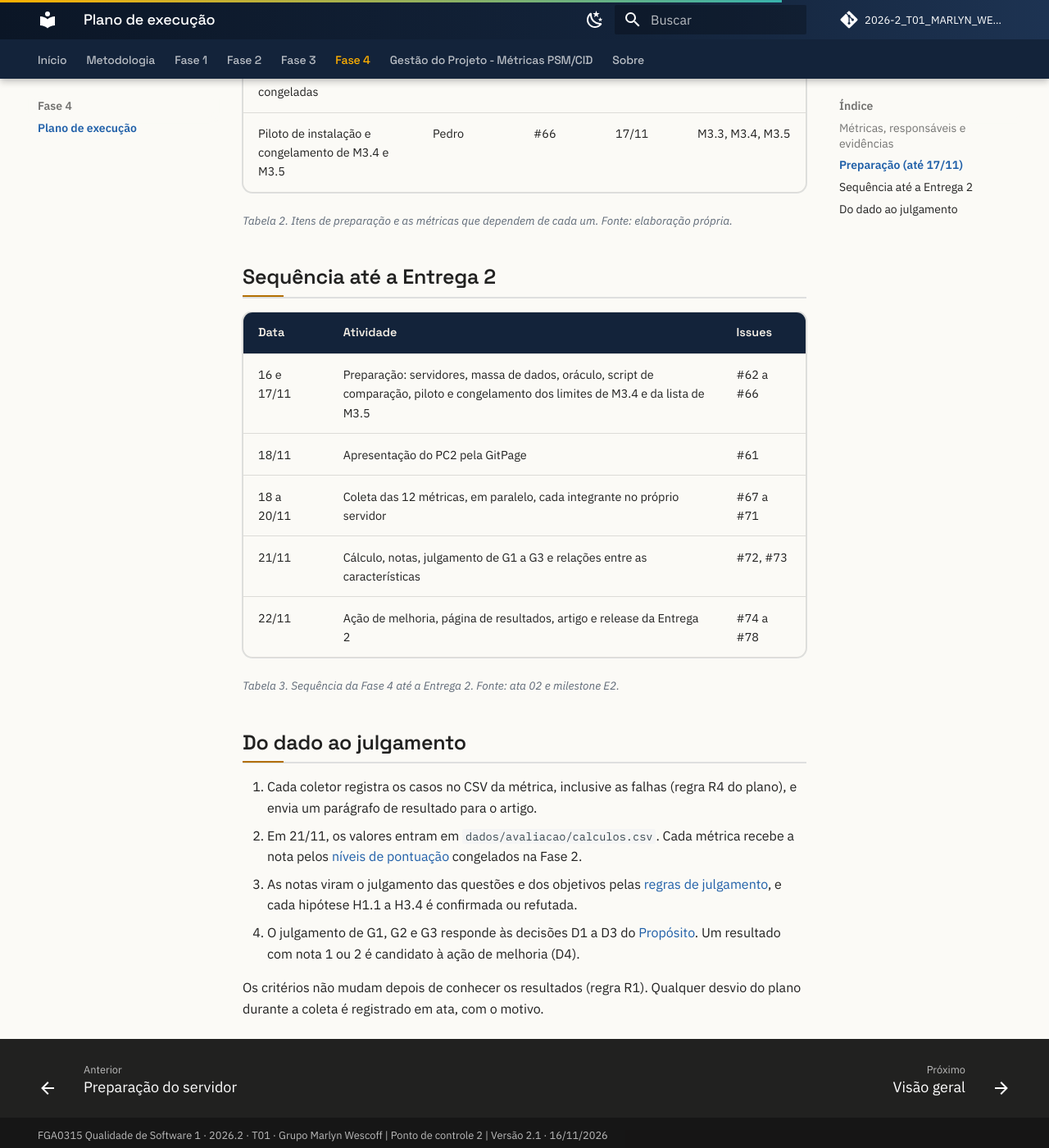
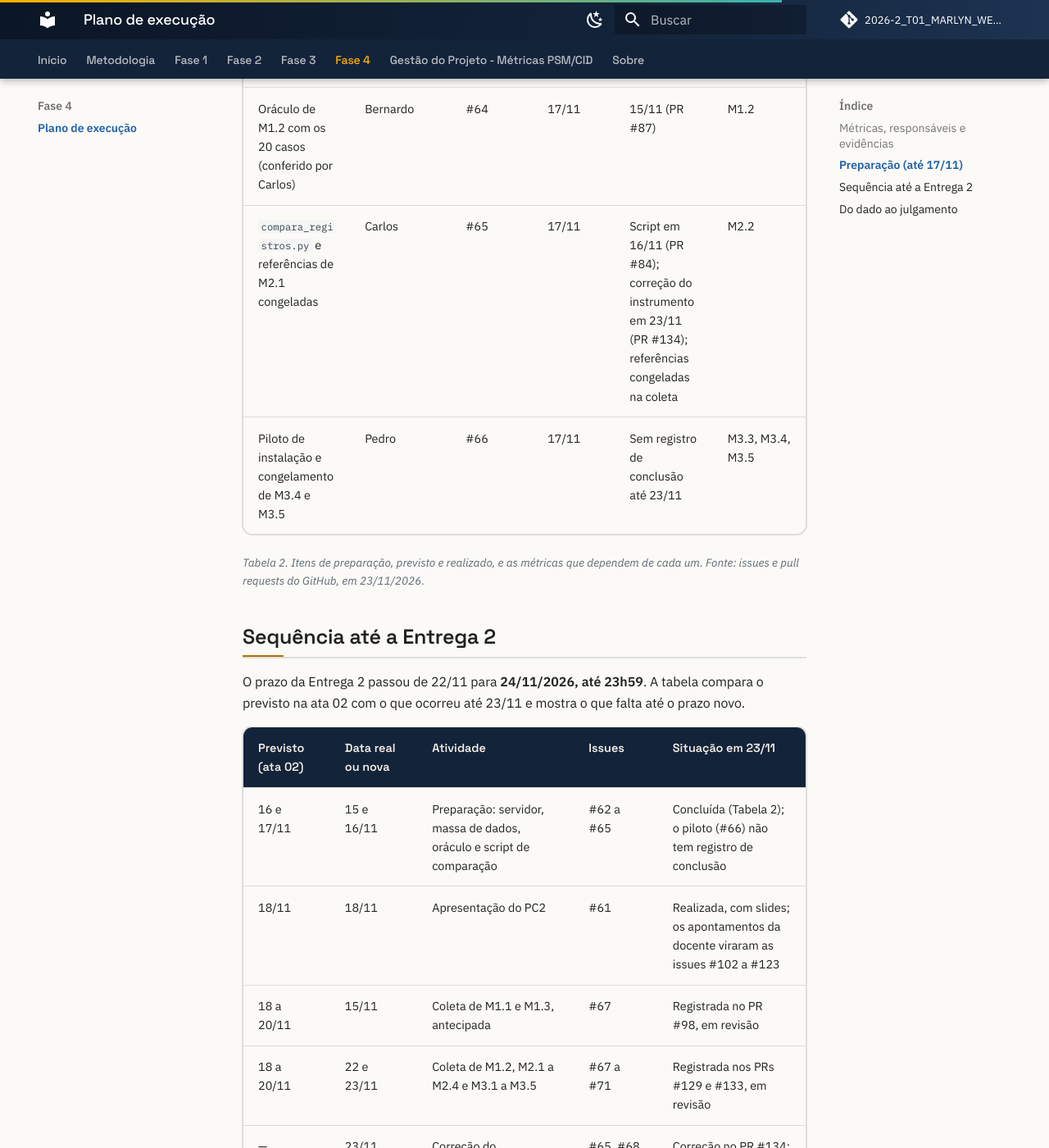
Before and after one commit to FCTE-Qualidade-de-Software-1/2026-2_T01_MARLYN_WESCOFF, an MkDocs documentation site: the page built from docs/fase-4/plano-de-execucao.md, in a window 1280 px wide and 1400 px high, scrolled down 3449 px. Shown: the whole window at 82% size. Built offline with MkDocs 1.6.1 and Material for MkDocs 9.7.7, drawn with Linux system fonts in a browser that asks for light colours; comment, search, counter and statistics services are not loaded; some of the changed text lies outside the part shown.

Commit message:
Atualiza o prazo da Entrega 2 para 24/11 e registra o cronograma real da Fase 4
Closes #123

```diff
--- a/docs/fase-4/plano-de-execucao.md
+++ b/docs/fase-4/plano-de-execucao.md
@@ -1,12 +1,12 @@
 # Plano de execução da Fase 4
 
-A Fase 4 coleta as 12 métricas de **18 a 20/11/2026**, calcula e julga os objetivos G1 a G3 em 21/11 e consolida os resultados e a ação de melhoria até a Entrega 2, em **22/11/2026**. Esta página diz quem coleta cada métrica, até quando, com qual evidência e em qual pasta. O **como** executar cada métrica está no [Plano de avaliação da Fase 3](../fase-3/plano-de-avaliacao.md#3-instrucoes-do-avaliador), e o cronograma e os responsáveis foram aprovados na reunião de 14/11/2026 ([ata 02](https://github.com/FCTE-Qualidade-de-Software-1/2026-2_T01_MARLYN_WESCOFF/blob/main/atas/2026-11-14-ata-02.md)).
+A Fase 4 previa coletar as 12 métricas de 18 a 20/11/2026, julgar os objetivos G1 a G3 em 21/11 e consolidar os resultados e a ação de melhoria até 22/11. A coleta ocorreu entre 15 e 23/11, e o prazo da Entrega 2 passou para **24/11/2026, até 23h59**; o cronograma real está na [Tabela 3](#sequencia-ate-a-entrega-2). Esta página diz quem coleta cada métrica, até quando, com qual evidência e em qual pasta. O **como** executar cada métrica está no [Plano de avaliação da Fase 3](../fase-3/plano-de-avaliacao.md#3-instrucoes-do-avaliador), e o cronograma e os responsáveis foram aprovados na reunião de 14/11/2026 ([ata 02](https://github.com/FCTE-Qualidade-de-Software-1/2026-2_T01_MARLYN_WESCOFF/blob/main/atas/2026-11-14-ata-02.md)).
 
 Cada integrante coleta no próprio servidor, montado pelo mesmo script de preparação (decisão D3 da ata 02). O andamento de cada tarefa pode ser acompanhado no [quadro de tarefas](https://github.com/users/cadumotta/projects/1) e nas [métricas de gestão PSM/CID](../gestao/index.md).
 
 ## Métricas, responsáveis e evidências
 
-| Métrica | Responsável | Issue | Até | Evidência | Pasta em `dados/avaliacao/` |
+| Métrica | Responsável | Issue | Prazo (ata 02) | Evidência | Pasta em `dados/avaliacao/` |
 |---|---|---|---|---|---|
 | M1.1 Cobertura funcional | Bernardo | #67 | 20/11 | Uma linha por tarefa T01 a T12 em `execucoes.csv`, com captura de tela do resultado | `M1.1/` |
 | M1.2 Correção funcional | Bernardo | #67 | 20/11 | Valor exibido pelo Moodle em cada um dos 20 casos do `oraculo.csv`, com captura | `M1.2/` |
@@ -29,27 +29,33 @@ As evidências seguem o nome da seção 5 do plano da Fase 3, `<métrica>_<caso>
 
 A coleta só começa quando a preparação de que ela depende estiver mergeada na `main`.
 
-| Item | Responsável | Issue | Até | Necessário para |
-|---|---|---|---|---|
-| Script de preparação do servidor e imagem-base | Maykon | #62 | 17/11 | Todas as métricas |
-| `gera_massa.py`, `usuarios.csv` e `questoes.gift` | João Pedro | #63 | 17/11 | M1.1 a M1.3, M2.1, M2.2, M3.5 |
-| Oráculo de M1.2 com os 20 casos (conferido por Carlos) | Bernardo | #64 | 17/11 | M1.2 |
-| `compara_registros.py` e referências de M2.1 congeladas | Carlos | #65 | 17/11 | M2.2 |
-| Piloto de instalação e congelamento de M3.4 e M3.5 | Pedro | #66 | 17/11 | M3.3, M3.4, M3.5 |
+| Item | Responsável | Issue | Previsto | Realizado | Necessário para |
+|---|---|---|---|---|---|
+| Script de preparação do servidor e imagem-base | Maykon | #62 | 17/11 | 15/11 (PR #88) | Todas as métricas |
+| `gera_massa.py`, `usuarios.csv` e `questoes.gift` | João Pedro | #63 | 17/11 | 15/11 (PR #90) | M1.1 a M1.3, M2.1, M2.2, M3.5 |
+| Oráculo de M1.2 com os 20 casos (conferido por Carlos) | Bernardo | #64 | 17/11 | 15/11 (PR #87) | M1.2 |
+| `compara_registros.py` e referências de M2.1 congeladas | Carlos | #65 | 17/11 | Script em 16/11 (PR #84); correção do instrumento em 23/11 (PR #134); referências congeladas na coleta | M2.2 |
+| Piloto de instalação e congelamento de M3.4 e M3.5 | Pedro | #66 | 17/11 | Sem registro de conclusão até 23/11 | M3.3, M3.4, M3.5 |
 
-<p class="legenda">Tabela 2. Itens de preparação e as métricas que dependem de cada um. Fonte: elaboração própria.</p>
+<p class="legenda">Tabela 2. Itens de preparação, previsto e realizado, e as métricas que dependem de cada um. Fonte: issues e pull requests do GitHub, em 23/11/2026.</p>
 
 ## Sequência até a Entrega 2
 
-| Data | Atividade | Issues |
-|---|---|---|
-| 16 e 17/11 | Preparação: servidores, massa de dados, oráculo, script de comparação, piloto e congelamento dos limites de M3.4 e da lista de M3.5 | #62 a #66 |
-| 18/11 | Apresentação do PC2 pela GitPage | #61 |
-| 18 a 20/11 | Coleta das 12 métricas, em paralelo, cada integrante no próprio servidor | #67 a #71 |
-| 21/11 | Cálculo, notas, julgamento de G1 a G3 e relações entre as características | #72, #73 |
-| 22/11 | Ação de melhoria, página de resultados, artigo e release da Entrega 2 | #74 a #78 |
+O prazo da Entrega 2 passou de 22/11 para **24/11/2026, até 23h59**. A tabela compara o previsto na ata 02 com o que ocorreu até 23/11 e mostra o que falta até o prazo novo.
 
-<p class="legenda">Tabela 3. Sequência da Fase 4 até a Entrega 2. Fonte: ata 02 e milestone E2.</p>
+| Previsto (ata 02) | Data real ou nova | Atividade | Issues | Situação em 23/11 |
+|---|---|---|---|---|
+| 16 e 17/11 | 15 e 16/11 | Preparação: servidor, massa de dados, oráculo e script de comparação | #62 a #65 | Concluída (Tabela 2); o piloto (#66) não tem registro de conclusão |
+| 18/11 | 18/11 | Apresentação do PC2 | #61 | Realizada, com slides; os apontamentos da docente viraram as issues #102 a #123 |
+| 18 a 20/11 | 15/11 | Coleta de M1.1 e M1.3, antecipada | #67 | Registrada no PR #98, em revisão |
+| 18 a 20/11 | 22 e 23/11 | Coleta de M1.2, M2.1 a M2.4 e M3.1 a M3.5 | #67 a #71 | Registrada nos PRs #129 e #133, em revisão |
+| — | 23/11 | Correção do instrumento de M2.2 e nova comparação | #65, #68 | Correção no PR #134; nova comparação depois do merge |
+| — | 23/11 | Revisão dos PRs das coletas e das correções da vistoria | #102 a #123 | Em andamento |
+| 21/11 | até 24/11 | Sessão de interpretação; cálculo, notas e julgamento de G1 a G3; relações entre as características | #72, #73 | A fazer |
+| 22/11 | até 24/11 | Ação de melhoria, página de resultados e artigo (Fase 4, conclusão e contribuição) | #74 a #77 | Ação registrada no PR #133; demais a fazer |
+| 22/11 | 24/11, até 23h59 | Declaração de IA final, revisão pela rubrica e release da Entrega 2 | #78 | A fazer |
+
+<p class="legenda">Tabela 3. Sequência da Fase 4: previsto na ata 02, realizado até 23/11/2026 e restante até a Entrega 2. Fonte: ata 02, issues e pull requests do GitHub, em 23/11/2026.</p>
 
 ## Do dado ao julgamento
 
--- a/overrides/home.html
+++ b/overrides/home.html
@@ -116,7 +116,7 @@
     </div>
     <div class="mw-etapa" role="listitem">
       <a href="{{ 'fase-4/plano-de-execucao/' | url }}">
-        <small>E2 · 22/11/2026 · em andamento</small>
+        <small>E2 · 24/11/2026 · em andamento</small>
         <strong>Fase 4 · Executar a avaliação</strong>
         <span>Medições, comparação com critérios, julgamento e ação de melhoria.</span>
       </a>
```
Also changed, not shown: README.md (+1 -1 lines), docs/fase-3/plano-de-avaliacao.md (+2 -2 lines), docs/gestao/atas.md (+1 -0 lines), docs/index.md (+1 -1 lines), docs/sobre/entregas.md (+1 -1 lines), 1 other file.
